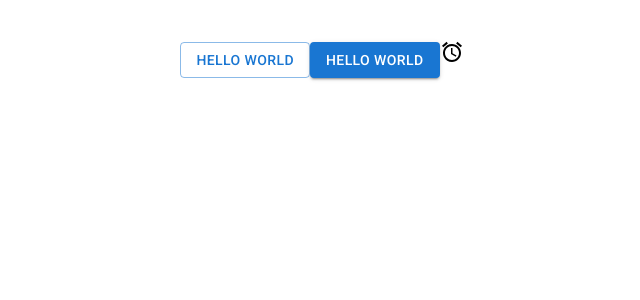
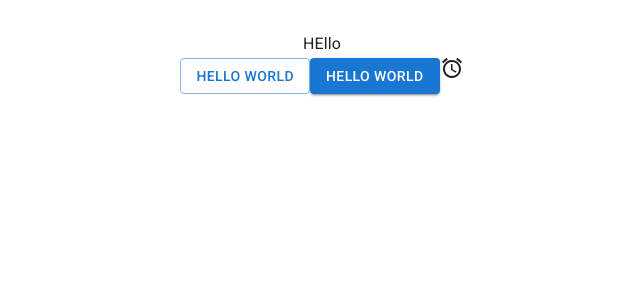
Before and after one commit to vobaolong/trello-web, a React (Vite) app: page / in a window 1280 px wide. Shown: the top 300 px of the page, without its empty margins (318-958 px from the left). Built offline with nearby package versions, Linux system fonts and the light colour scheme.

Commit message:
feat: CssBaseLine

```diff
--- a/src/App.jsx
+++ b/src/App.jsx
@@ -7,6 +7,7 @@
 function App() {
   return (
     <>
+      <div className=''>HEllo</div>
       <Button variant='outlined'>Hello world</Button>
       <Button variant='contained'>Hello world</Button>
       <AccessAlarmIcon />
--- a/src/index.css
+++ /dev/null
@@ -1,3 +0,0 @@
-:root {
-  font-family: 'Roboto', sans-serif;
-}
--- a/src/main.jsx
+++ b/src/main.jsx
@@ -1,10 +1,11 @@
 import React from 'react'
 import ReactDOM from 'react-dom/client'
 import App from './App.jsx'
-import './index.css'
+import CssBaseline from '@mui/material/CssBaseline'
 
 ReactDOM.createRoot(document.getElementById('root')).render(
   <React.StrictMode>
+    <CssBaseline />
     <App />
   </React.StrictMode>
 )
```
